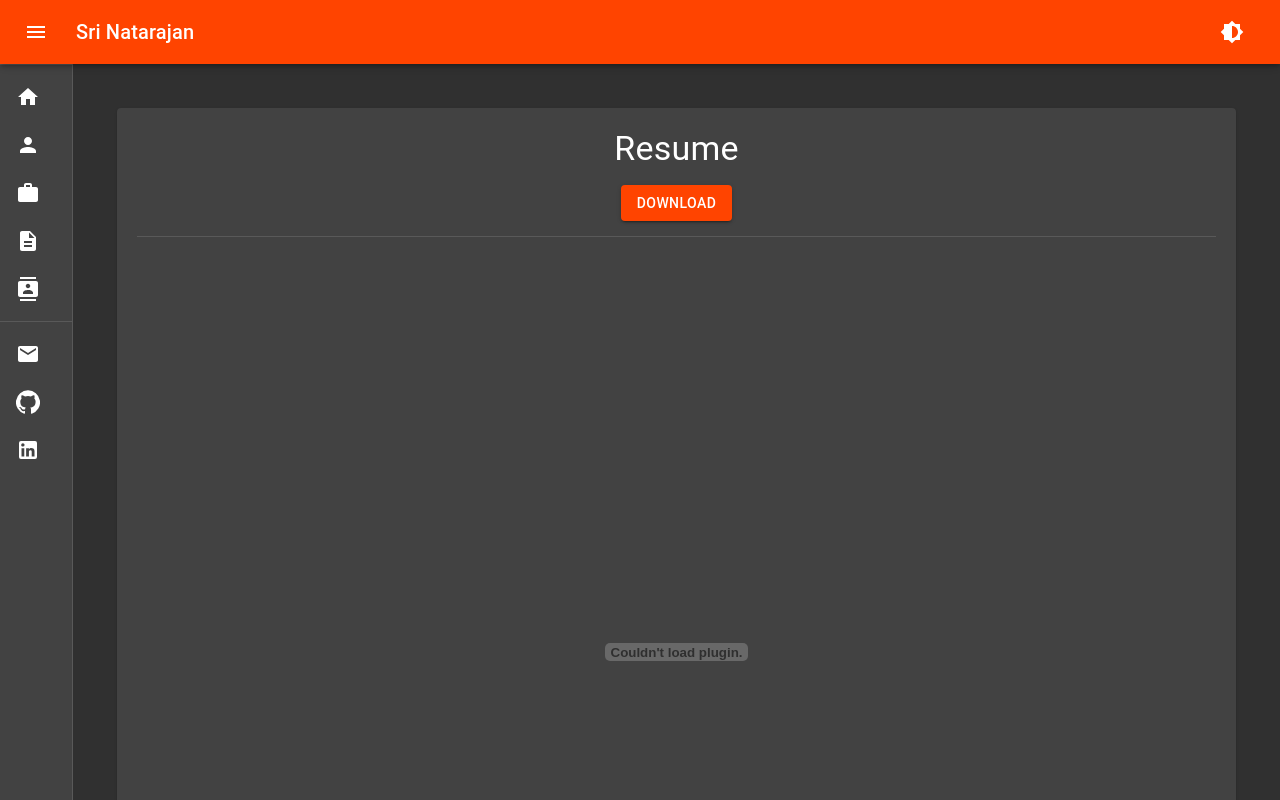
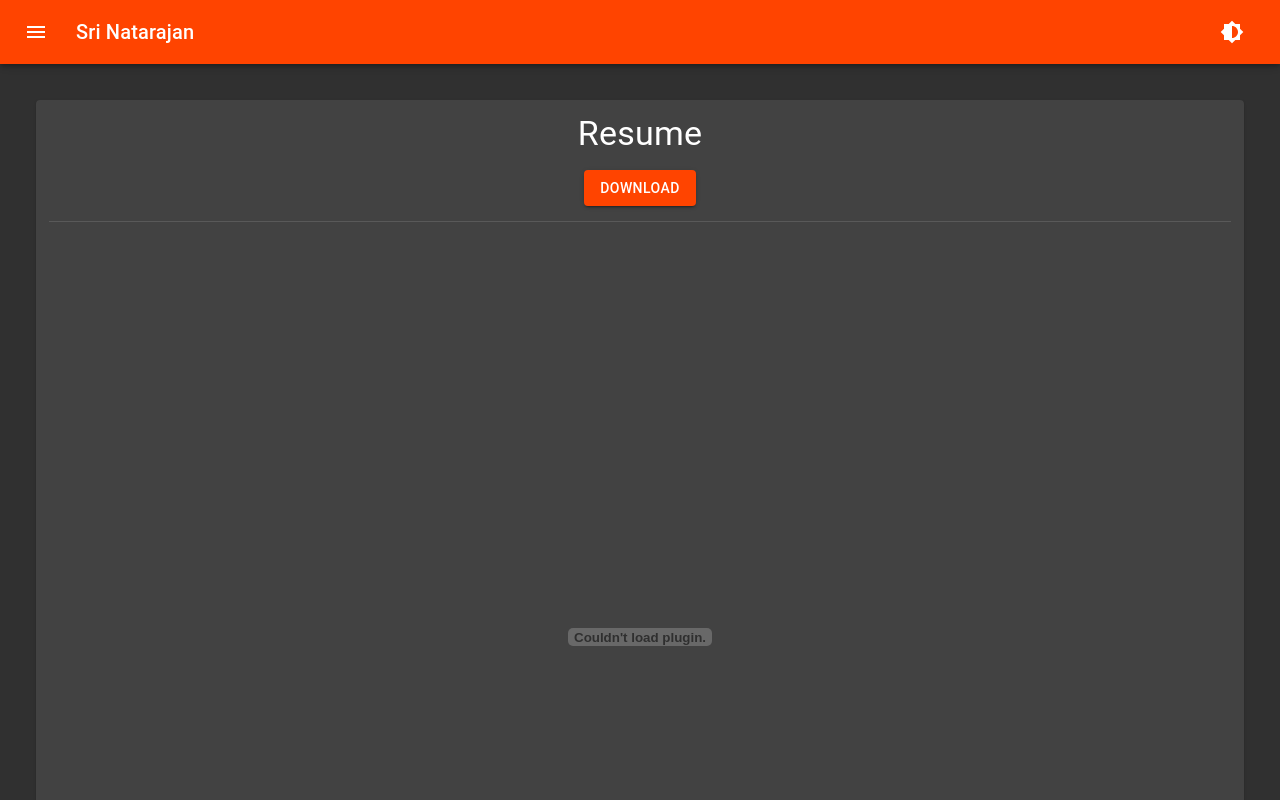
Before and after one commit to sriyegna/website-V4, a React (Create React App) app: page /resume in a window 1280 px wide. Shown: the top 800 px of the page. Built offline with nearby package versions, Linux system fonts and the light colour scheme.

Commit message:
Fixed some styling

```diff
--- a/src/Components/Drawer/Drawer.js
+++ b/src/Components/Drawer/Drawer.js
@@ -1,8 +1,7 @@
 import React from "react";
-import clsx from "clsx";
 
 import { makeStyles, useTheme } from "@material-ui/core/styles";
-import Drawer from "@material-ui/core/Drawer";
+import Drawer from "@material-ui/core/SwipeableDrawer";
 import List from "@material-ui/core/List";
 import Divider from "@material-ui/core/Divider";
 import IconButton from "@material-ui/core/IconButton";
@@ -19,27 +18,18 @@ import { routeOptions, contactOptions } from "../../Navigation/DrawerOptions";
 
 const useStyles = makeStyles((theme) => ({
   drawer: {
+    flexShrink: 0,
+  },
+  drawerPaper: {
     width: drawerWidth,
-    flexShrink: 0,
-    whiteSpace: "nowrap",
   },
-  drawerOpen: {
-    width: drawerWidth,
-    transition: theme.transitions.create("width", {
-      easing: theme.transitions.easing.sharp,
-      duration: theme.transitions.duration.enteringScreen,
-    }),
-  },
-  drawerClose: {
-    transition: theme.transitions.create("width", {
-      easing: theme.transitions.easing.sharp,
-      duration: theme.transitions.duration.leavingScreen,
-    }),
-    overflowX: "hidden",
-    width: theme.spacing(7) + 1,
-    [theme.breakpoints.up("sm")]: {
-      width: theme.spacing(9) + 1,
-    },
+  drawerHeader: {
+    display: "flex",
+    alignItems: "center",
+    padding: theme.spacing(0, 1),
+    // necessary for content to be below app bar
+    ...theme.mixins.toolbar,
+    justifyContent: "flex-end",
   },
   toolbar: {
     display: "flex",
@@ -63,19 +53,15 @@ const MuiDrawer = (props) => {
   const { open, handleDrawerClose } = props;
   return (
     <Drawer
-      variant="permanent"
-      className={clsx(classes.drawer, {
-        [classes.drawerOpen]: open,
-        [classes.drawerClose]: !open,
-      })}
+      variant="persistent"
+      anchor="left"
+      className={classes.drawer}
+      open={open}
       classes={{
-        paper: clsx({
-          [classes.drawerOpen]: open,
-          [classes.drawerClose]: !open,
-        }),
+        paper: classes.drawerPaper,
       }}
     >
-      <div className={classes.toolbar}>
+      <div className={classes.drawerHeader}>
         <IconButton onClick={handleDrawerClose}>
           <ChevronLeftIcon />
         </IconButton>
--- a/src/Pages/About.js
+++ b/src/Pages/About.js
@@ -25,8 +25,8 @@ import { aboutData } from "./data/About";
 
 const useStyles = makeStyles((theme) => ({
   root: {
-    padding: "20px",
-    margin: "20px",
+    padding: "1%",
+    margin: "1%",
   },
   timelineCard: {
     color: theme.palette.type === "dark" ? "white" : "black",
--- a/src/Pages/Home.js
+++ b/src/Pages/Home.js
@@ -14,8 +14,8 @@ import { cardElevation } from "./../themeObject";
 
 const useStyles = makeStyles((theme) => ({
   root: {
-    padding: "20px",
-    margin: "20px",
+    padding: "1%",
+    margin: "1%",
   },
   heading: {
     textDecoration: "underline",
--- a/src/Pages/Projects.js
+++ b/src/Pages/Projects.js
@@ -13,8 +13,8 @@ import projectData from "./data/Projects";
 
 const useStyles = makeStyles((theme) => ({
   root: {
-    padding: "20px",
-    margin: "20px",
+    padding: "1%",
+    margin: "1%",
   },
   description: {
     marginTop: "10px",
--- a/src/Pages/Resume.js
+++ b/src/Pages/Resume.js
@@ -9,8 +9,8 @@ import ResumePDF from "../Assets/resume.pdf";
 
 const useStyles = makeStyles((theme) => ({
   root: {
-    padding: "20px",
-    margin: "20px",
+    padding: "1%",
+    margin: "1%",
   },
   divider: {
     marginTop: "15px",
```
